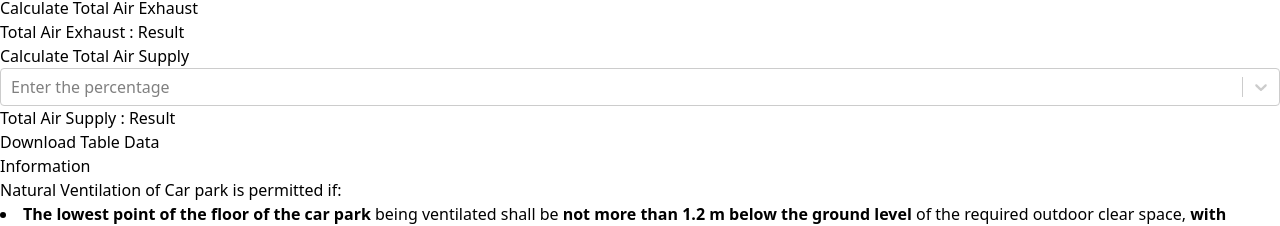
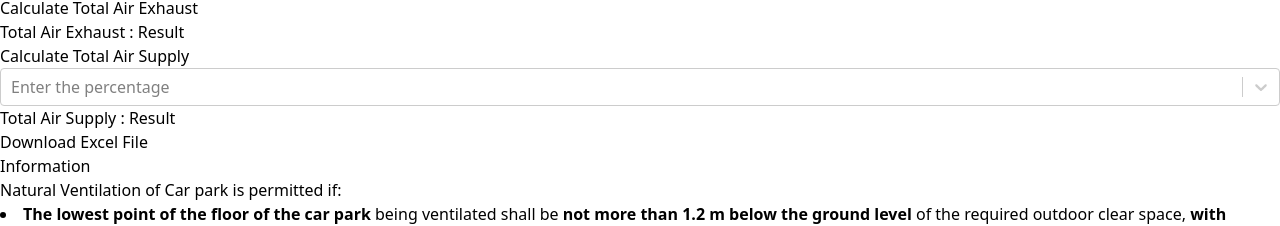
Before and after one commit to jerrygainju/carpark-ventilation-typescript, a React (Vite) app: page / in a window 1280 px wide. Shown: the part 1760-1986 px from the top of the page. Built offline with nearby package versions, Linux system fonts and the light colour scheme.

Commit message:
xlsx download progress

```diff
--- a/package.json
+++ b/package.json
@@ -10,11 +10,13 @@
     "preview": "vite preview"
   },
   "dependencies": {
+    "exceljs": "^4.4.0",
     "react": "^18.2.0",
     "react-dom": "^18.2.0",
     "react-router-dom": "^6.22.1",
     "react-select": "^5.8.0",
-    "xlsx": "^0.18.5"
+    "xlsx": "^0.18.5",
+    "xlsx-style": "^0.8.13"
   },
   "devDependencies": {
     "@types/react": "^18.2.55",
--- a/src/page/CalculationInput.tsx
+++ b/src/page/CalculationInput.tsx
@@ -1,7 +1,7 @@
 import { useState } from "react";
 import Select from "react-select";
 import * as XLSX from 'xlsx';
-
+import * as ExcelJS from 'exceljs';
 
 const percentageOptions = () => {
     const options = [];
@@ -46,6 +46,7 @@ const generateStaffUsageFactor = () => {
         { value: '2', label: 'Staff in car park enclosure' }
     ]
 }
+
 const CalculationTable = () => {
     const [greatestValueCol1, setGreatestValueCol1] = useState<number | null>(null);
     const [greatestValueCol2, setGreatestValueCol2] = useState<number | null>(null);
@@ -112,22 +113,63 @@ const CalculationTable = () => {
 
 
 
+    // const downloadTableData = () => {
+    //     const fixedHeaders = ['Variables', getElementStringValue("h1"),  getElementStringValue("h2"),  getElementStringValue("h3"),  getElementStringValue("h4"),  getElementStringValue("h5")];
+    //     const data = [
+    //       [ "n1", getElementValue("n1z"), getElementValue("n1a"), getElementValue("n1b"), getElementValue("n1c"), getElementValue("n1d")],
+    //       [ "n2", getElementValue("n2z"), getElementValue("n2a"), getElementValue("n2b"), getElementValue("n2c"), getElementValue("n2d")],
+    //       [ "p", inputValuePz, inputValuePa, inputValuePb, inputValuePc, inputValuePd],
+    //       [ "d1", , getElementValue("d1z"), getElementValue("d1a"), getElementValue("d1b"), getElementValue("d1c"), getElementValue("d1d")],
+    //       [ "d2", , getElementValue("d2z"), getElementValue("d2a"), getElementValue("d2b"), getElementValue("d2c"), getElementValue("d2d")],
+    //       [ "E", inputStaffEz, inputStaffEa, inputStaffEb, inputStaffEc, inputStaffEd],
+    //       [ "T", inputVTypeTz, inputVTypeTa, inputVTypeTb, inputVTypeTc, inputVTypeTd],
+    //       [ "F", inputFactorFz, inputFactorFa, inputFactorFb, inputFactorFc, inputFactorFd],
+    //       [ "A", getElementValue("A1z"), getElementValue("A1a"), getElementValue("A1b"), getElementValue("A1c"), getElementValue("A1d")],
+    //     ];
+    //     const ws = XLSX.utils.aoa_to_sheet([fixedHeaders, ...data]);
+    //     const wb = XLSX.utils.book_new();
+    //     XLSX.utils.book_append_sheet(wb, ws, 'Sheet1');
+    //     XLSX.writeFile(wb, 'car_park.xlsx');
+    //   };
+
     const downloadTableData = () => {
-        const fixedHeaders = ['Variables', 'Staff Exposure', 'Vehicle Type', 'Usage Factor', 'Interpretation'];
-        const allHeaders = fixedHeaders;
-        const data = [
-          [ "n1", getElementValue("n1z"), getElementValue("n1a"), getElementValue("n1b"), getElementValue("n1c"), getElementValue("n1d")],
-          ["n2", getElementValue("n2z"), getElementValue("n2a"), getElementValue("n2b"), getElementValue("n2c"), getElementValue("n2d")],
-          ["p", inputValuePz, inputValuePa, inputValuePb, inputValuePc, inputValuePd],
-          [inputFactorFb, inputStaffEb, inputVTypeTb, inputFactorFb, inputValuePb],
-          [inputFactorFc, inputStaffEc, inputVTypeTc, inputFactorFc, inputValuePc],
-          [inputFactorFd, inputStaffEd, inputVTypeTd, inputFactorFd, inputValuePd],
+        const workbook = new ExcelJS.Workbook();
+        const sheet = workbook.addWorksheet("My sheet");
+        sheet.properties.defaultRowHeight = 20;
+
+     const fixedHeaders = ['Variables', getElementStringValue("h1"),  getElementStringValue("h2"),  getElementStringValue("h3"),  getElementStringValue("h4"),  getElementStringValue("h5")];
+    const data = [
+            ["n1", getElementValue("n1z"), getElementValue("n1a"), getElementValue("n1b"), getElementValue("n1c"), getElementValue("n1d")],
+            ["n2", getElementValue("n2z"), getElementValue("n2a"), getElementValue("n2b"), getElementValue("n2c"), getElementValue("n2d")],
+            ["p", parseFloat(inputValuePz), parseFloat(inputValuePa), parseFloat(inputValuePb), parseFloat(inputValuePc), parseFloat(inputValuePd)],
+            ["d1", getElementValue("d1z"), getElementValue("d1a"), getElementValue("d1b"), getElementValue("d1c"), getElementValue("d1d")],
+            ["d2", getElementValue("d2z"), getElementValue("d2a"), getElementValue("d2b"), getElementValue("d2c"), getElementValue("d2d")],
+            ["E", parseFloat(inputStaffEz), parseFloat(inputStaffEa), parseFloat(inputStaffEb), parseFloat(inputStaffEc), parseFloat(inputStaffEd)],
+            ["T", parseFloat(inputVTypeTz), parseFloat(inputVTypeTa), parseFloat(inputVTypeTb), parseFloat(inputVTypeTc), parseFloat(inputVTypeTd)],
+            ["F", parseFloat(inputFactorFz), parseFloat(inputFactorFa), parseFloat(inputFactorFb), parseFloat(inputFactorFc), parseFloat(inputFactorFd)],
+            ["A", getElementValue("A1z"), getElementValue("A1a"), getElementValue("A1b"), getElementValue("A1c"), getElementValue("A1d")],
         ];
-        const ws = XLSX.utils.aoa_to_sheet([allHeaders, ...data]);
-        const wb = XLSX.utils.book_new();
-        XLSX.utils.book_append_sheet(wb, ws, 'Sheet1');
-        XLSX.writeFile(wb, 'table_data.xlsx');
-      };
+
+        sheet.columns = fixedHeaders.map(header => ({
+            header,
+            key: header,
+            width: 20,
+            style: { font: { bold: true} },
+        }));
+        data.forEach(rowData => {
+            sheet.addRow(rowData);
+        });
+
+        workbook.xlsx.writeBuffer().then(data => {
+            const blob = new Blob([data], { type: "application/vnd.openxmlformats-officedocument.spreadsheet.sheet" });
+            const link = document.createElement("a");
+            link.href = URL.createObjectURL(blob);
+            link.download = "car_park.xlsx";
+            document.body.appendChild(link);
+            link.click();
+            document.body.removeChild(link);
+        });
+    }
 
     const parkingOptions = generateParkingOptions();
     const vehicleOptions = generateVehicleTypeFactor();
@@ -138,6 +180,11 @@ const CalculationTable = () => {
     const getElementValue = (elementId: string): number => {
         const element = document.getElementById(elementId) as HTMLInputElement | null;
         return element ? parseFloat(element.value) : 0;
+    };
+
+    const getElementStringValue = (elementId: string): string => {
+        const element = document.getElementById(elementId) as HTMLInputElement | null;
+        return element ? element.value : '';
     };
 
     const calculateValues = (): Record<string, number> => {
@@ -303,6 +350,7 @@ const CalculationTable = () => {
                             </div>
                             <input
                                 type="text"
+                                id="h1"
                                 placeholder="Enter Basement"
                                 className="w-32 py-2 bg-slate-50"
                             />
@@ -310,6 +358,7 @@ const CalculationTable = () => {
                         <th className="border px-4">
                             <input
                                 type="text"
+                                id="h2"
                                 placeholder="Enter Basement"
                                 className="w-32 py-2 bg-slate-50"
                             />
@@ -317,6 +366,7 @@ const CalculationTable = () => {
                         <th className="border px-4">
                             <input
                                 type="text"
+                                id="h3"
                                 placeholder="Enter Basement"
                                 className="w-32 py-2 bg-slate-50"
                             />
@@ -324,6 +374,7 @@ const CalculationTable = () => {
                         <th className="border px-4">
                             <input
                                 type="text"
+                                id="h4"
                                 placeholder="Enter Basement"
                                 className="w-32 py-2 bg-slate-50"
                             />
@@ -331,6 +382,7 @@ const CalculationTable = () => {
                         <th className="border px-4">
                             <input
                                 type="text"
+                                id="h5"
                                 placeholder="Enter Basement"
                                 className="w-32 py-2 bg-slate-50"
                             />
@@ -1117,7 +1169,9 @@ const CalculationTable = () => {
                         Total Air Supply : {calculateAirSupply === null || isNaN(calculateAirSupply) ? 'Result' : `${calculateAirSupply.toFixed(2)} L/s`}
                     </p>
                 </div>
-                <button onClick={downloadTableData}>Download Table Data</button>
+                <div className="pt-10">
+                <button onClick={downloadTableData} className="px-4 py-2 bg-gray-500 text-white rounded hover:bg-gray-700 focus:outline-none focus:shadow-outline-blue">Download Excel File </button>
+            </div>
             </div>
         </div>
     )
```
Also changed, not shown: 1 other file (tests, documents, lock files or other folders).
